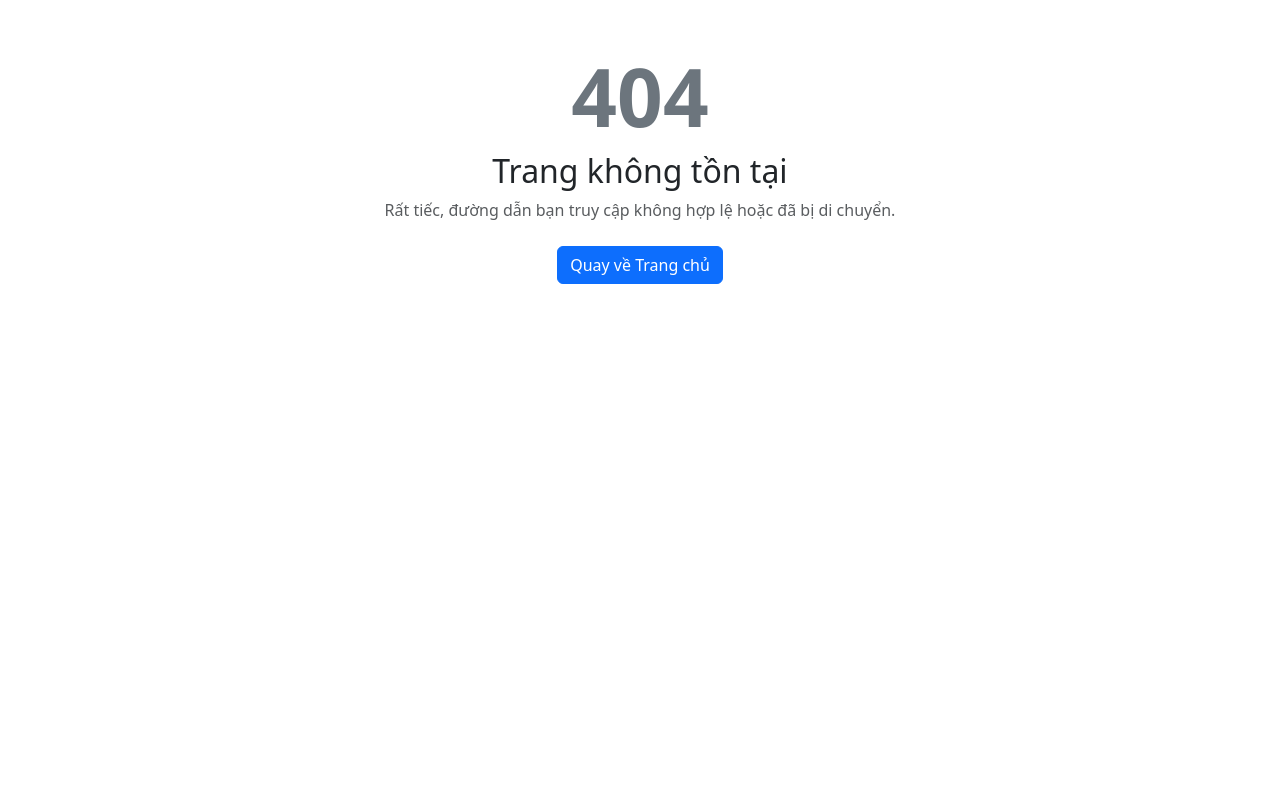
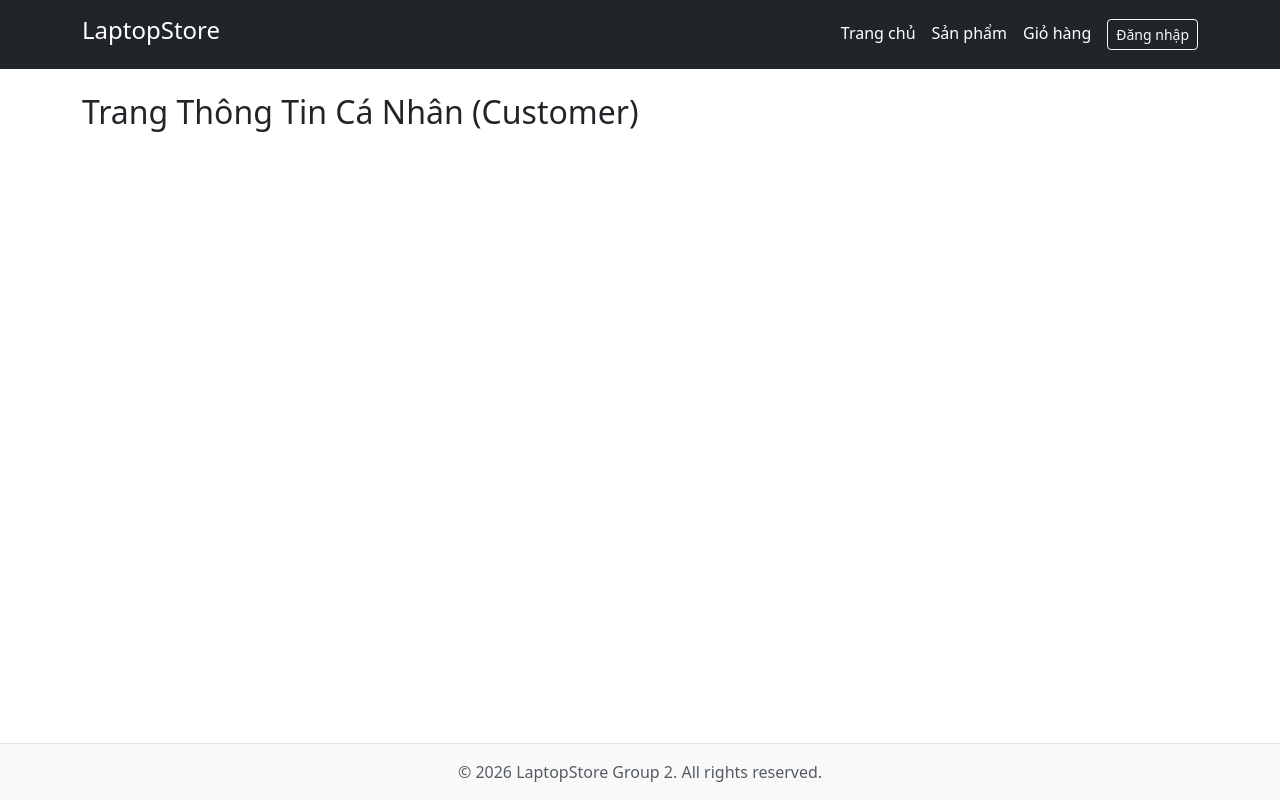
Before and after one commit to haotruong270704-lgtm/laptop-store-group2, a React (Vite) app: page /profile in a window 1280 px wide. Before the commit this address had no page. Built offline with nearby package versions, Linux system fonts and the light colour scheme; sample sign-in values are in the browser's storage.

Commit message:
feat(auth): implement ProtectedRoute component and protect admin/client routes
Refs #10

```diff
--- /dev/null
+++ b/src/components/common/ProtectedRoute.jsx
@@ -0,0 +1,21 @@
+import { Navigate, Outlet } from 'react-router-dom';
+import { useAuth } from '../../contexts/AuthContext';
+
+const ProtectedRoute = ({ allowedRoles }) => {
+  const { user, isAuthenticated } = useAuth();
+
+  // 1. Kiểm tra chưa đăng nhập -> Chuyển hướng sang trang Login
+  if (!isAuthenticated) {
+    return <Navigate to="/login" replace />;
+  }
+
+  // 2. Kiểm tra nếu có yêu cầu Role và Role người dùng không hợp lệ
+  if (allowedRoles && !allowedRoles.includes(user?.role)) {
+    return <Navigate to="/" replace />;
+  }
+
+  // 3. Cho phép truy cập vào các Route con
+  return <Outlet />;
+};
+
+export default ProtectedRoute;
--- a/src/routes/AppRoutes.jsx
+++ b/src/routes/AppRoutes.jsx
@@ -2,24 +2,35 @@ import { Routes, Route } from 'react-router-dom';
 import MainLayout from '../components/layout/MainLayout';
 import AdminLayout from '../components/layout/AdminLayout';
 import NotFoundPage from '../pages/NotFoundPage';
+import ProtectedRoute from '../components/common/ProtectedRoute';
 
 // Placeholder các trang tạm thời
 const HomePage = () => <h2>Trang chủ (Home)</h2>;
 const LaptopsPage = () => <h2>Danh sách Laptop</h2>;
-const AdminDashboard = () => <h2>Dashboard Quản trị</h2>;
+const LoginPage = () => <h2>Trang Đăng Nhập</h2>;
+const ProfilePage = () => <h2>Trang Thông Tin Cá Nhân (Customer)</h2>;
+const AdminDashboard = () => <h2>Dashboard Quản trị (Admin)</h2>;
 
 const AppRoutes = () => {
   return (
     <Routes>
-      {/* Client Routes */}
+      {/* Public Routes */}
       <Route path="/" element={<MainLayout />}>
         <Route index element={<HomePage />} />
         <Route path="laptops" element={<LaptopsPage />} />
+        <Route path="login" element={<LoginPage />} />
+
+        {/* Routes yêu cầu đăng nhập */}
+        <Route element={<ProtectedRoute />}>
+          <Route path="profile" element={<ProfilePage />} />
+        </Route>
       </Route>
 
-      {/* Admin Routes */}
-      <Route path="/admin" element={<AdminLayout />}>
-        <Route index element={<AdminDashboard />} />
+      {/* Admin Routes - Yêu cầu role Admin */}
+      <Route element={<ProtectedRoute allowedRoles={['admin']} />}>
+        <Route path="/admin" element={<AdminLayout />}>
+          <Route index element={<AdminDashboard />} />
+        </Route>
       </Route>
 
       {/* 404 Route */}
```
